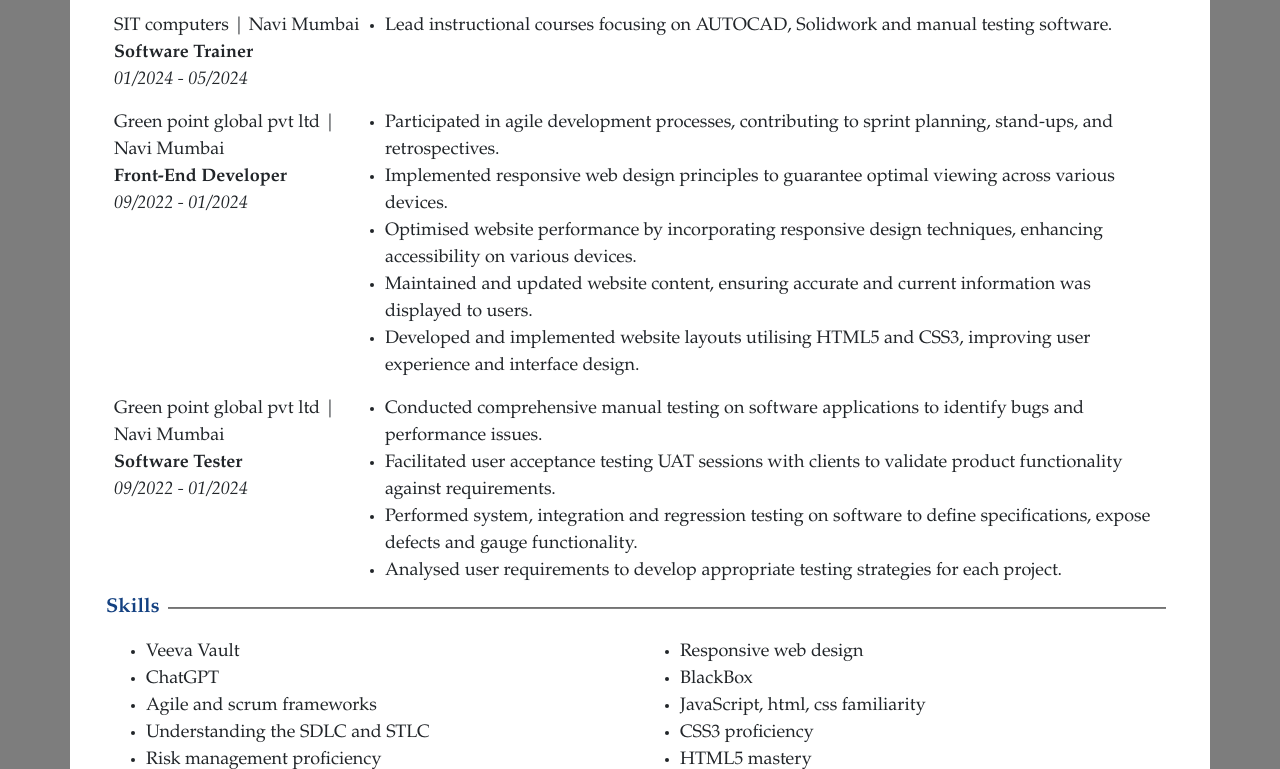
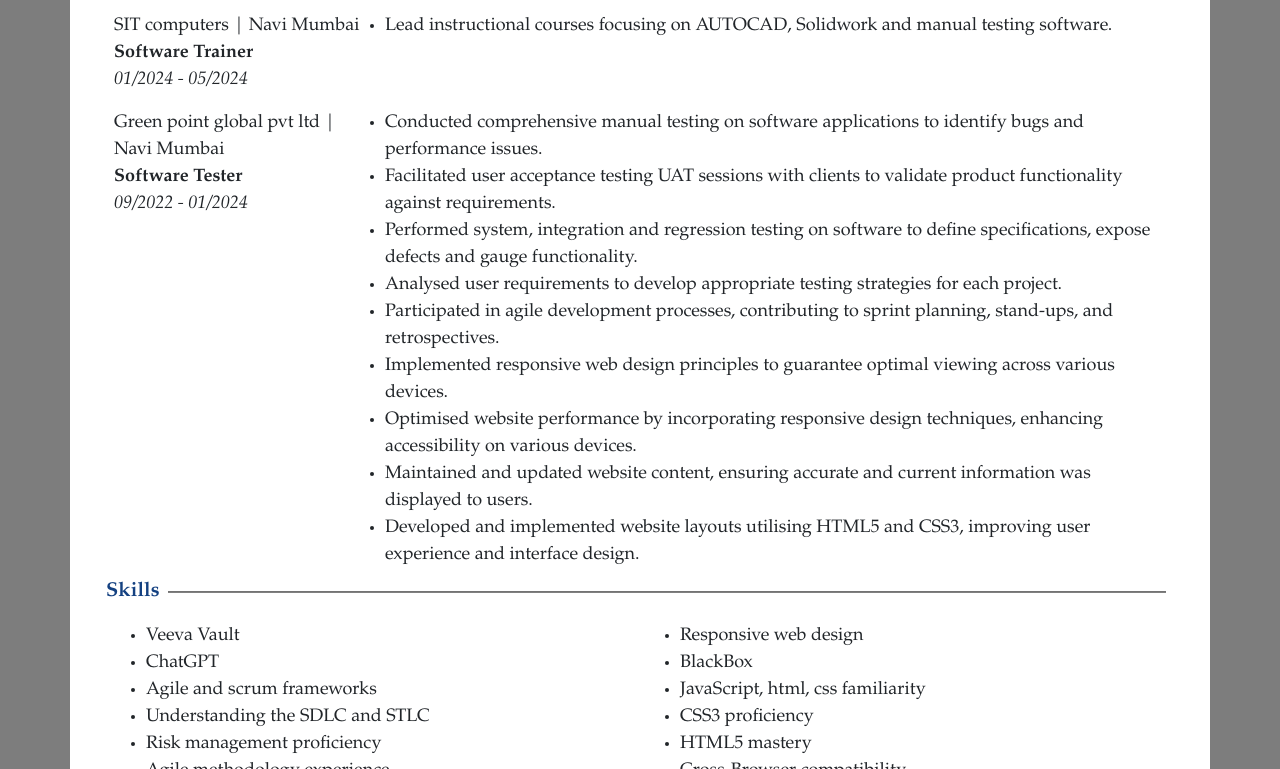
Before and after one commit to Namrata-1487/resume-namrata-shirsat, a plain HTML site: page index.html in a window 1280 px wide. Shown: the part 617-1386 px from the top of the page. Drawn offline with nearby package versions, Linux system fonts and the light colour scheme.

Commit message:
front end developer experience has been added in manual testing experience

```diff
--- a/index.html
+++ b/index.html
@@ -101,7 +101,7 @@ p {
           </ul>
         </div>
       </div>
-      <div class="row p-2 company" id="company3">
+<!--       <div class="row p-2 company" id="company3">
         <div class="col-lg-3 col-12 p-0">
           <p class="p-0 m-0" id="comapany_name">Green point global pvt ltd | Navi Mumbai</p>
           <p class="p-0 m-0" id="designation"><b>Front-End Developer</b></p>
@@ -116,7 +116,7 @@ p {
             <li>Developed and implemented website layouts utilising HTML5 and CSS3, improving user experience and interface design.</li>
           </ul>
         </div>
-      </div>
+      </div> -->
       <div class="row p-2 company" id="company4">
         <div class="col-lg-3 col-12 p-0">
           <p class="p-0 m-0" id="comapany_name">Green point global pvt ltd | Navi Mumbai</p>
@@ -129,6 +129,12 @@ p {
             <li>Facilitated user acceptance testing UAT sessions with clients to validate product functionality against requirements.</li>
             <li>Performed system, integration and regression testing on software to define specifications, expose defects and gauge functionality.</li>
             <li>Analysed user requirements to develop appropriate testing strategies for each project.</li>
+<!-- 		  adding developer experience too -->
+	 <li>Participated in agile development processes, contributing to sprint planning, stand-ups, and retrospectives.</li>
+            <li>Implemented responsive web design principles to guarantee optimal viewing across various devices.</li>
+            <li>Optimised website performance by incorporating responsive design techniques, enhancing accessibility on various devices.</li>
+            <li>Maintained and updated website content, ensuring accurate and current information was displayed to users.</li>
+            <li>Developed and implemented website layouts utilising HTML5 and CSS3, improving user experience and interface design.</li>
           </ul>
         </div>
       </div>
```
